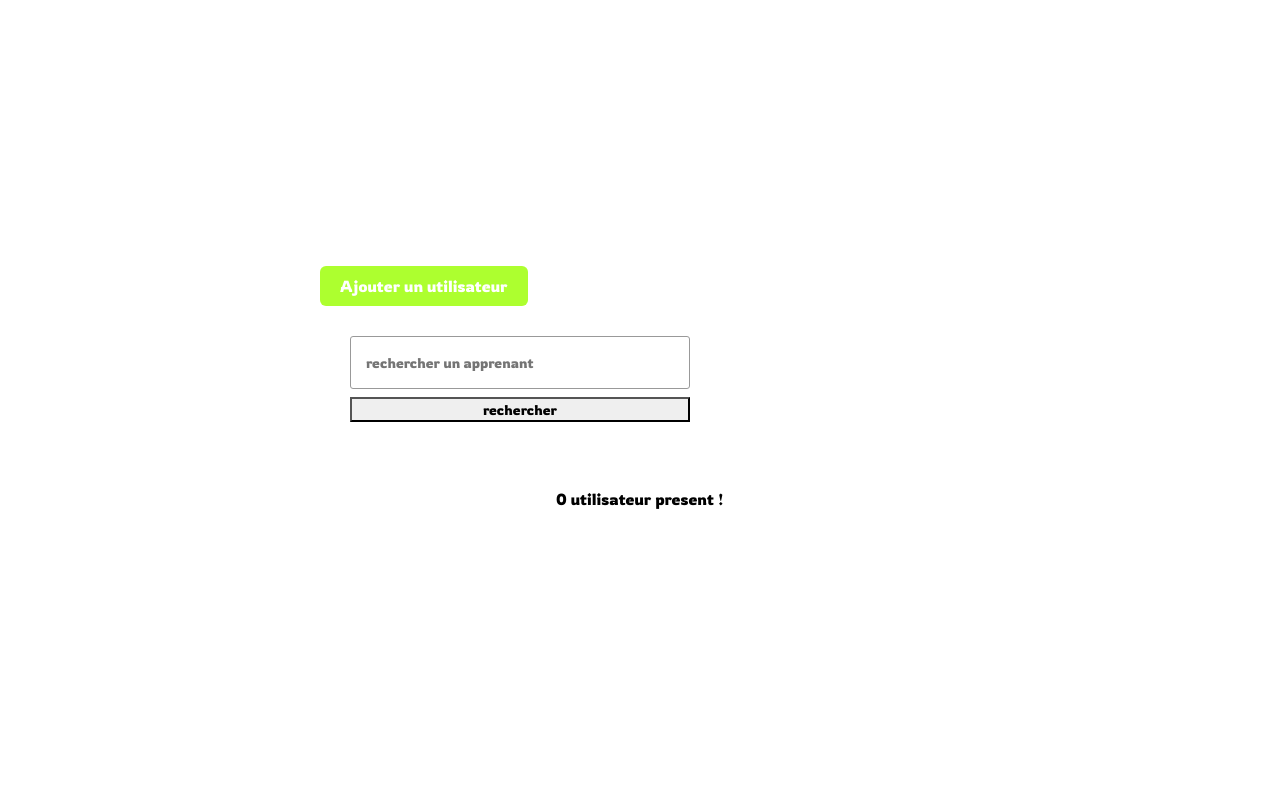
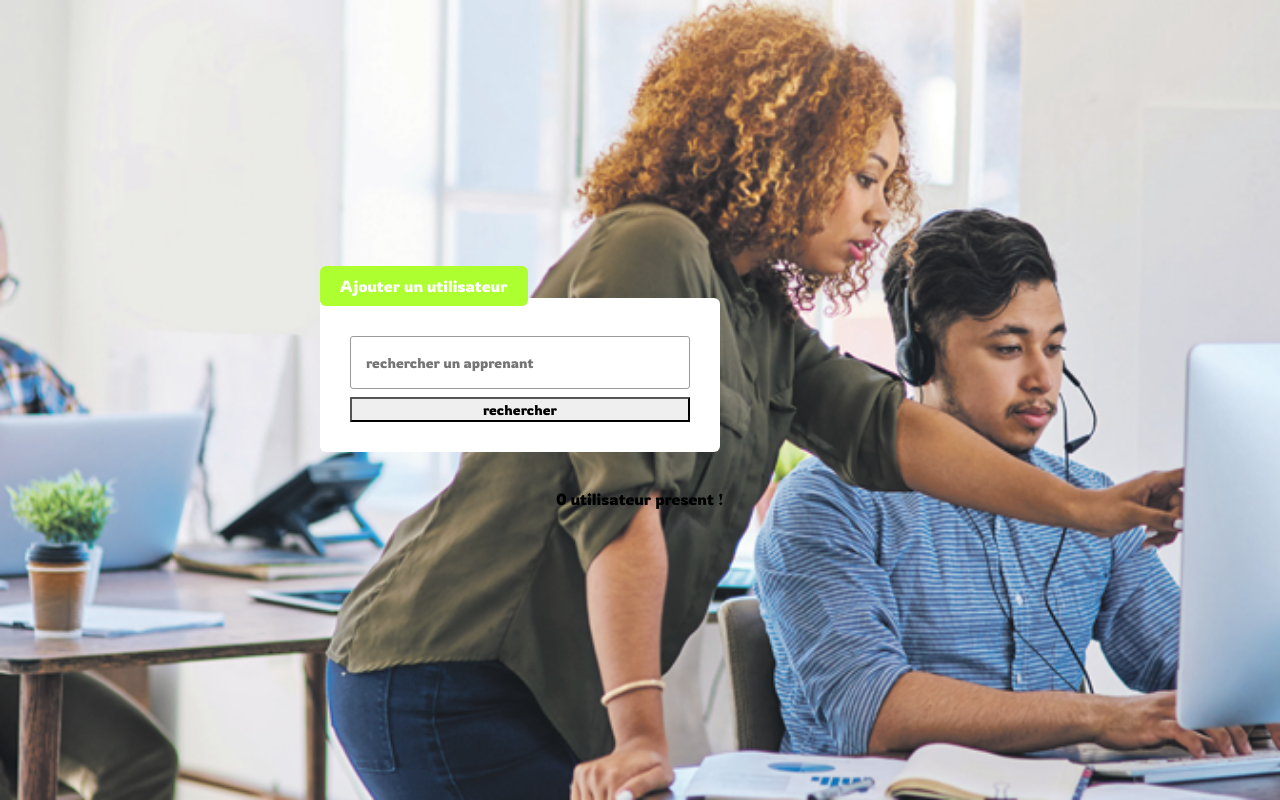
Before and after one commit to ABDOULAYE2023/application_dclic, a PHP site: page /php/listeApprenant.php in a window 1280 px wide. Run offline with PHP 8.4, Linux system fonts and the light colour scheme; data that the repository does not hold is empty.

Commit message:
first commit

```diff
--- a/php/listeApprenant.php
+++ b/php/listeApprenant.php
@@ -6,10 +6,11 @@
     <meta name="viewport" content="width=device-width, initial-scale=1.0">
     <title>Liste des apprenants</title>
     <link rel="stylesheet" href="../styles/style.css">
+    <link rel="stylesheet" href="../styles/style2.css">
     <link rel="stylesheet" href="../bootstrap/css/bootstrap.min.css">
 </head>
 <body >
-
+    <div class="bod"></div>
     <main>
         <div class="link_container">
             <a class="link" href="ajoutbd.php">Ajouter un utilisateur</a>
--- a/styles/style.css
+++ b/styles/style.css
@@ -191,9 +191,3 @@ form input[type="submit"]{
 .link {
   margin: 20px 0;
 }
-.body {
-  background-image: url('../images/article_comment_enseigner_le_numerique-950px.png__776x3104_q85_replace_alpha-#FFFFFF_subsampling-2.jpg');
-  background-size: cover;
-  background-position: center;
-  /* Ajoutez d'autres styles au besoin */
-}
--- /dev/null
+++ b/styles/style2.css
@@ -0,0 +1,20 @@
+* {
+    margin: 0;
+    padding: 0;
+    box-sizing: border-box;
+    font-family: 'Rowdies', cursive;
+}
+
+body {
+    background-image: url(../images/10knum_image.png);
+background-size: cover;
+   background-repeat: no-repeat;
+
+}
+    /* Ajoutez d'autres styles au besoin */
+
+    .Modifier_text{
+text-decoration: none;
+color: aliceblue;
+
+    }
```
